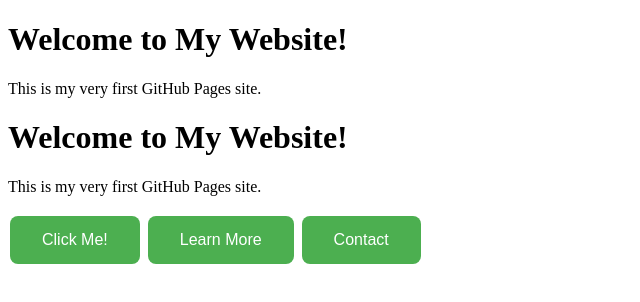
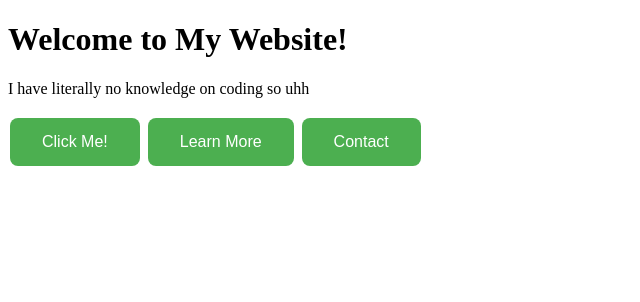
Before and after one commit to ariolaleh/ariolaleh.github.io, a plain HTML site: page index.html in a window 1280 px wide. Shown: the whole page, without its empty margins (0-640 px from the left). Drawn offline with Linux system fonts and the light colour scheme.

Commit message:
Update index.html

```diff
--- a/index.html
+++ b/index.html
@@ -1,16 +1,3 @@
-<!DOCTYPE html>
-<html lang="en">
-<head>
-  <meta charset="UTF-8">
-  <meta name="viewport" content="width=device-width, initial-scale=1.0">
-  <title>My GitHub Page</title>
-</head>
-<body>
-  <h1>Welcome to My Website!</h1>
-  <p>This is my very first GitHub Pages site.</p>
-</body>
-</html>
-
 <!DOCTYPE html>
 <html lang="en">
 <head>
@@ -40,7 +27,7 @@
 </head>
 <body>
   <h1>Welcome to My Website!</h1>
-  <p>This is my very first GitHub Pages site.</p>
+  <p>I have literally no knowledge on coding so uhh</p>
 
   <!-- Buttons -->
   <button class="button">Click Me!</button>
```
